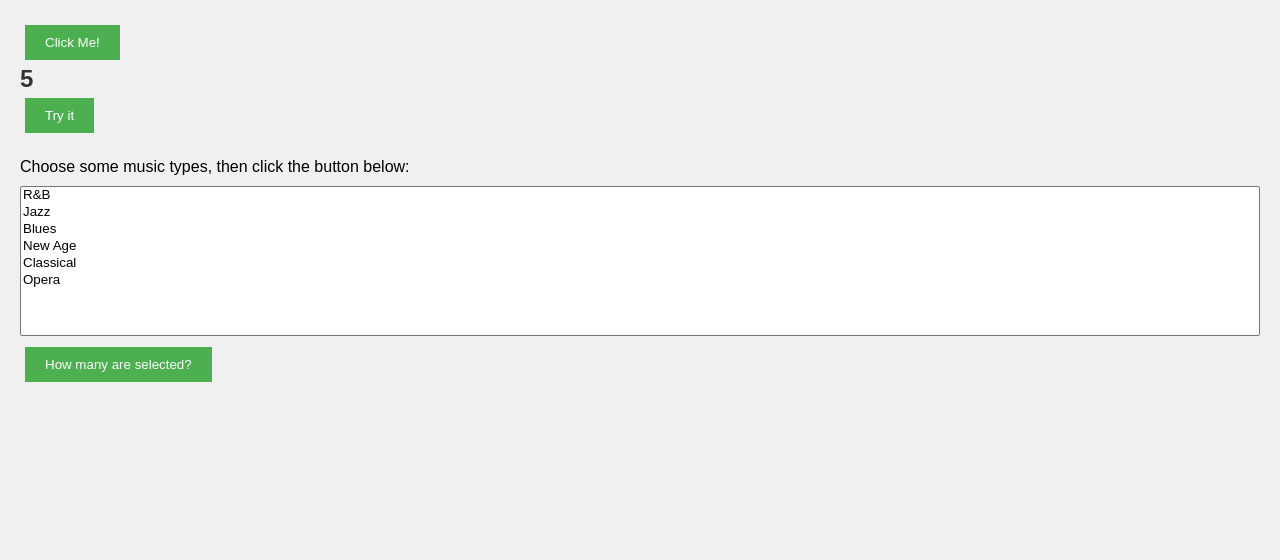
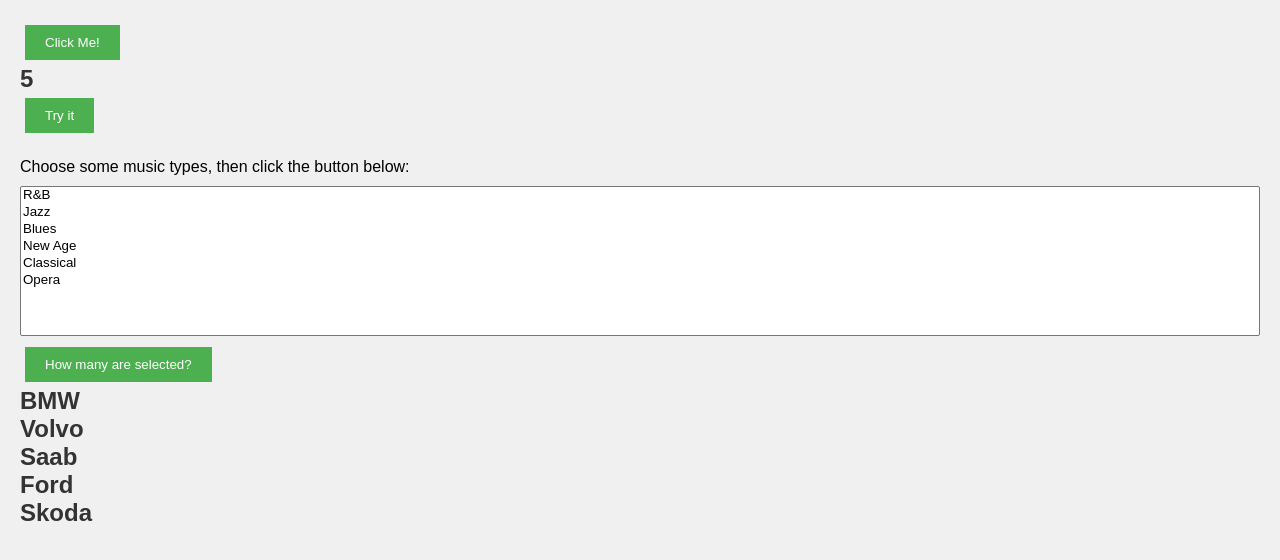
Before and after one commit to stevenlegere/stevesPlayground, a plain HTML site: page index.html in a window 1280 px wide. Drawn offline with Linux system fonts and the light colour scheme.

Commit message:
For loop memory test

```diff
--- a/index.html
+++ b/index.html
@@ -28,6 +28,7 @@
         <button id="btn" type="button">How many are selected?
         </button>
     </form>
+    <p id="carsDemo"></p>
     <script src="main.js"></script>
 </body>
 
--- a/main.js
+++ b/main.js
@@ -376,3 +376,12 @@
             }
         };
         iterateIAndJ();
+
+
+        const cars = ["BMW", "Volvo", "Saab", "Ford", "Skoda"];
+        let text = "";
+        for (let i = 0; i < cars.length; i++) {
+            text += cars[i] + "<br>";
+        };
+        console.log(cars);
+        document.getElementById("carsDemo").innerHTML = text;
```
